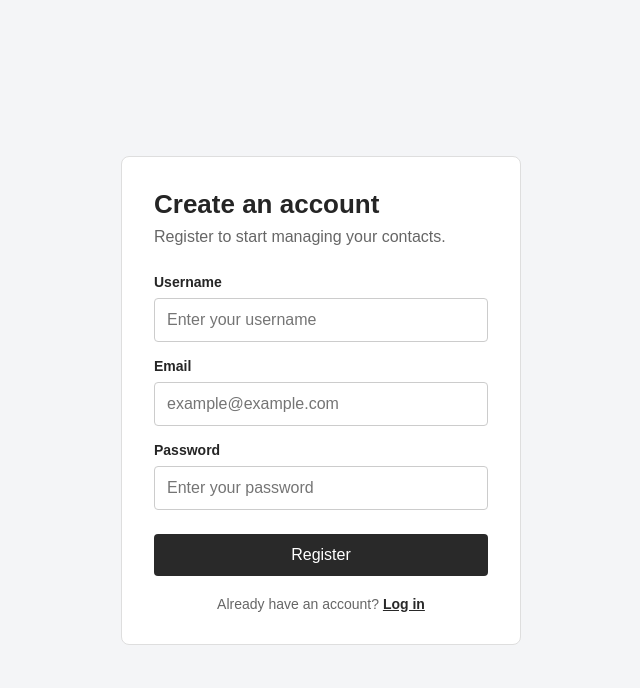
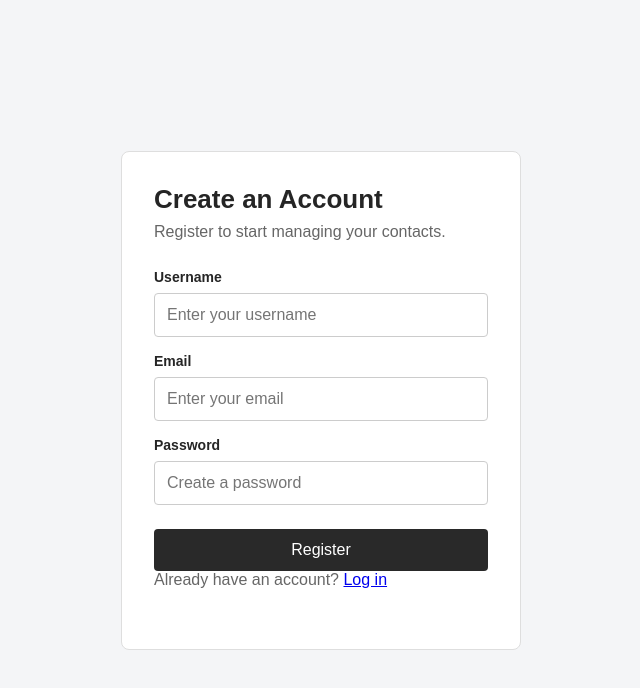
Before and after one commit to AaryanK0810/Contact_Manager_MySQL, a React (Vite) app in the folder frontend-react/: page /register in a window 1280 px wide. Shown: the top 688 px of the page, without its empty margins (319-959 px from the left). Built offline with nearby package versions, Linux system fonts and the light colour scheme; no server answers.

Commit message:
Register Page

```diff
--- a/frontend-react/src/pages/Register.jsx
+++ b/frontend-react/src/pages/Register.jsx
@@ -1,50 +1,101 @@
+
 import { useState } from "react";
+import { Link, useNavigate } from "react-router-dom";
+import { apiRequest } from "../services/api";
 
-import {Link} from "react-router-dom";
+function Register() {
+  const navigate = useNavigate();
 
-function Register()
-{
-    const [username , setUsername] = useState("");
-    const [email , setEmail] = useState("");
-    const [password , setPassword] = useState('');
+  const [username, setUsername] = useState("");
+  const [email, setEmail] = useState("");
+  const [password, setPassword] = useState("");
 
-    function handleSubmit(event)
-    {
+  const [loading, setLoading] = useState(false);
+  const [error, setError] = useState("");
+  const [success, setSuccess] = useState("");
+
+  async function handleSubmit(event) {
     event.preventDefault();
 
-        console.log({
-            username ,
-            email ,
-            password
+    setError("");
+    setSuccess("");
+    setLoading(true);
+
+    try {
+      await apiRequest("/api/users/register", {
+        method: "POST",
+        body: JSON.stringify({
+          username,
+          email,
+          password,
+        }),
       });
+
+      setSuccess("Registration successful! Redirecting to login...");
+
+      setTimeout(() => {
+        navigate("/login", { replace: true });
+      }, 1000);
+    } catch (err) {
+      setError(err.message);
+    } finally {
+      setLoading(false);
+    }
   }
 
   return (
     <main className="auth-container">
-            <form className = 'auth-form' onSubmit={handleSubmit}>
-                <h1>Create an account</h1>
+      <form className="auth-form" onSubmit={handleSubmit}>
+        <h1>Create an Account</h1>
         <p>Register to start managing your contacts.</p>
 
+        {error && <p role="alert">{error}</p>}
+
+        {success && <p role="status">{success}</p>}
+
         <label htmlFor="username">Username</label>
-                <input id = 'username' type="text" value={username} onChange={(event) => setUsername(event.target.value)}
-                    placeholder = 'Enter your username' required></input>
+        <input
+          id="username"
+          type="text"
+          placeholder="Enter your username"
+          value={username}
+          onChange={(event) => setUsername(event.target.value)}
+          autoComplete="username"
+          required
+        />
 
         <label htmlFor="email">Email</label>
-                <input id = 'email' type ='email' value={email} onChange = {(event) => setEmail(event.target.value)}
-                    placeholder = 'example@example.com' required></input>
+        <input
+          id="email"
+          type="email"
+          placeholder="Enter your email"
+          value={email}
+          onChange={(event) => setEmail(event.target.value)}
+          autoComplete="email"
+          required
+        />
 
-                <label htmlFor = 'password'>Password</label>
-                <input id = 'password' type = 'password' value={password} onChange = {(event) => setPassword(event.target.value)}
-                placeholder="Enter your password" required></input>
+        <label htmlFor="password">Password</label>
+        <input
+          id="password"
+          type="password"
+          placeholder="Create a password"
+          value={password}
+          onChange={(event) => setPassword(event.target.value)}
+          autoComplete="new-password"
+          required
+        />
 
-                <button type="submit">Register</button>
+        <button type="submit" disabled={loading}>
+          {loading ? "Creating account..." : "Register"}
+        </button>
 
-                <p className="auth-footer">
-                    Already have an account? <Link to = '/login'>Log in</Link>
+        <p>
+          Already have an account? <Link to="/login">Log in</Link>
         </p>
       </form>
     </main>
-    )
+  );
 }
 
 export default Register;
```
Lines whose indentation alone changed are shown as unchanged.
